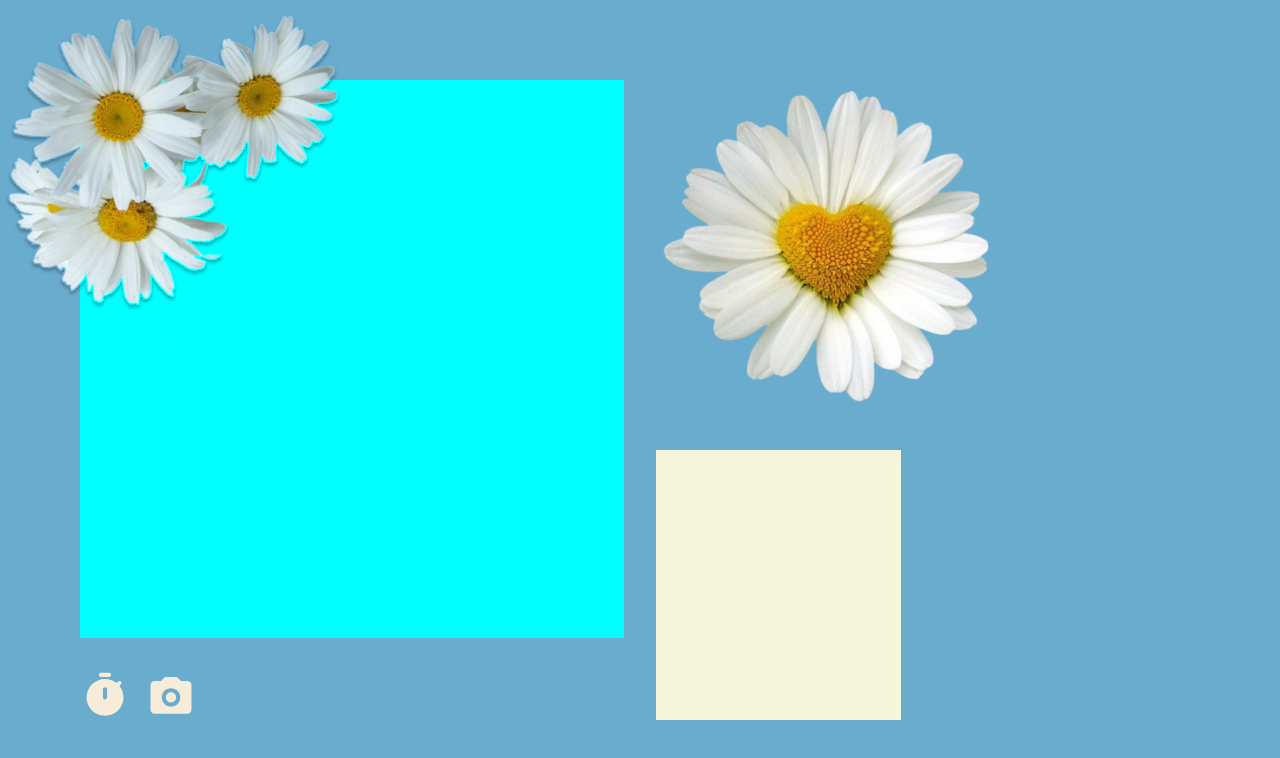
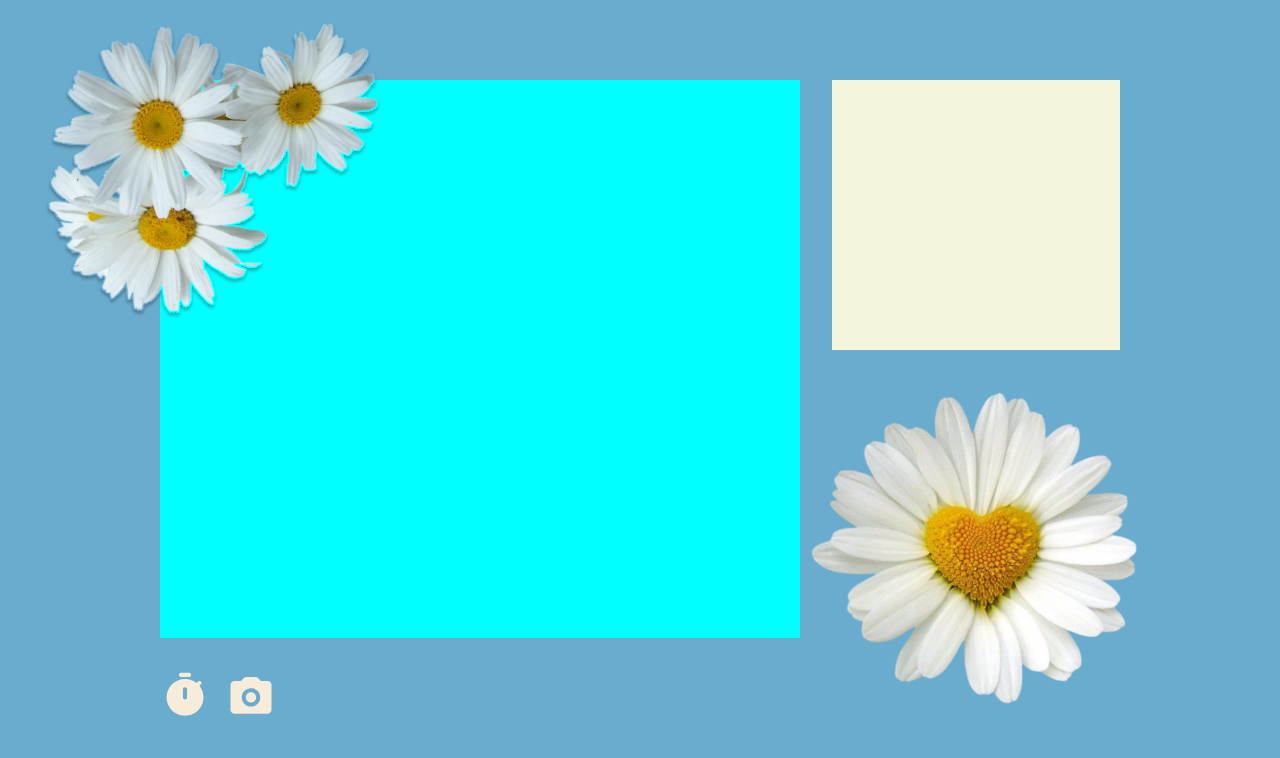
Before and after one commit to dpqlsn/Chamna, a Next.js app in the folder chamna/: page /main in a window 1280 px wide. Shown: the top 758 px of the page. Built offline with nearby package versions, Linux system fonts and the light colour scheme.

Commit message:
docs :: 범위 수정

```diff
--- a/chamna/src/ui/main/index.tsx
+++ b/chamna/src/ui/main/index.tsx
@@ -4,20 +4,20 @@ import Image from 'next/image';
 export default function Main() {
     return (
         <_.Container>
+            <_.Flower>
+                <Image src="/assets/flower.svg" alt="flower" width={390} height={390} style={{ backgroundColor: 'transparent' }} />
+            </_.Flower>
             <_.Wrapper>
-                <_.Flower>
-                    <Image src="/assets/flower.svg" alt="flower" width={390} height={390} style={{ backgroundColor: 'transparent' }} />
-                </_.Flower>
                 <_.Box />
                 <_.Group>
                     <Image src="/assets/timer.svg" alt="timer" width={50} height={50} style={{ cursor: 'pointer' }} />
                     <Image src="/assets/camera.svg" alt="camera" width={50} height={50} style={{ cursor: 'pointer' }} />
                 </_.Group>
             </_.Wrapper>
-            <_.Wrapper>
+            <_.LightWrapper>
+                <_.Frame />
                 <Image src="/assets/heartflower.svg" alt="flower" width={344} height={338} />
-                <_.Frame />
-            </_.Wrapper>
+            </_.LightWrapper>
         </_.Container>
     );
 }
--- a/chamna/src/ui/main/style.ts
+++ b/chamna/src/ui/main/style.ts
@@ -3,22 +3,34 @@ import styled from "@emotion/styled";
 export const Container = styled.div`
   display: flex;
   justify-content: center;
+  align-items: center;
   gap: 2rem;
   width: 100%;
   max-height: 100vh;
-  padding: 4rem 5rem;
+  padding: 4rem 10rem;
 `;
 
 export const Wrapper = styled.div`
   display: flex;
   flex-direction: column;
+  align-items: center;
   width: 100%;
+  height: 80vh;
+  row-gap: 2rem;
+`;
+
+export const LightWrapper = styled.div`
+  display: flex;
+  flex-direction: column;
+  align-items: center;
+  width: 30%;
   height: 80vh;
   row-gap: 2rem;
 `;
 
 export const Box = styled.div`
   display: flex;
+  justify-content: center;
   width: 100%;
   height: 100vh;
   background-color: aqua;
@@ -26,13 +38,14 @@ export const Box = styled.div`
 
 export const Group = styled.div`
   display: flex;
+  align-self: start;
   gap: 1rem;
 `;
 
 export const Frame = styled.div`
   display: flex;
-  width: 45%;
-  height: 38vh;
+  width: 100%;
+  height: 40vh;
   background-color: beige;
 `;
 
@@ -40,7 +53,7 @@ export const Flower = styled.div`
   display: flex;
   position: absolute;
   background-color: transparent;
-  top: 0;
-  left: 0;
+  top: 0.5rem;
+  left: 2.5rem;
   z-index: 1;
 `;
```
